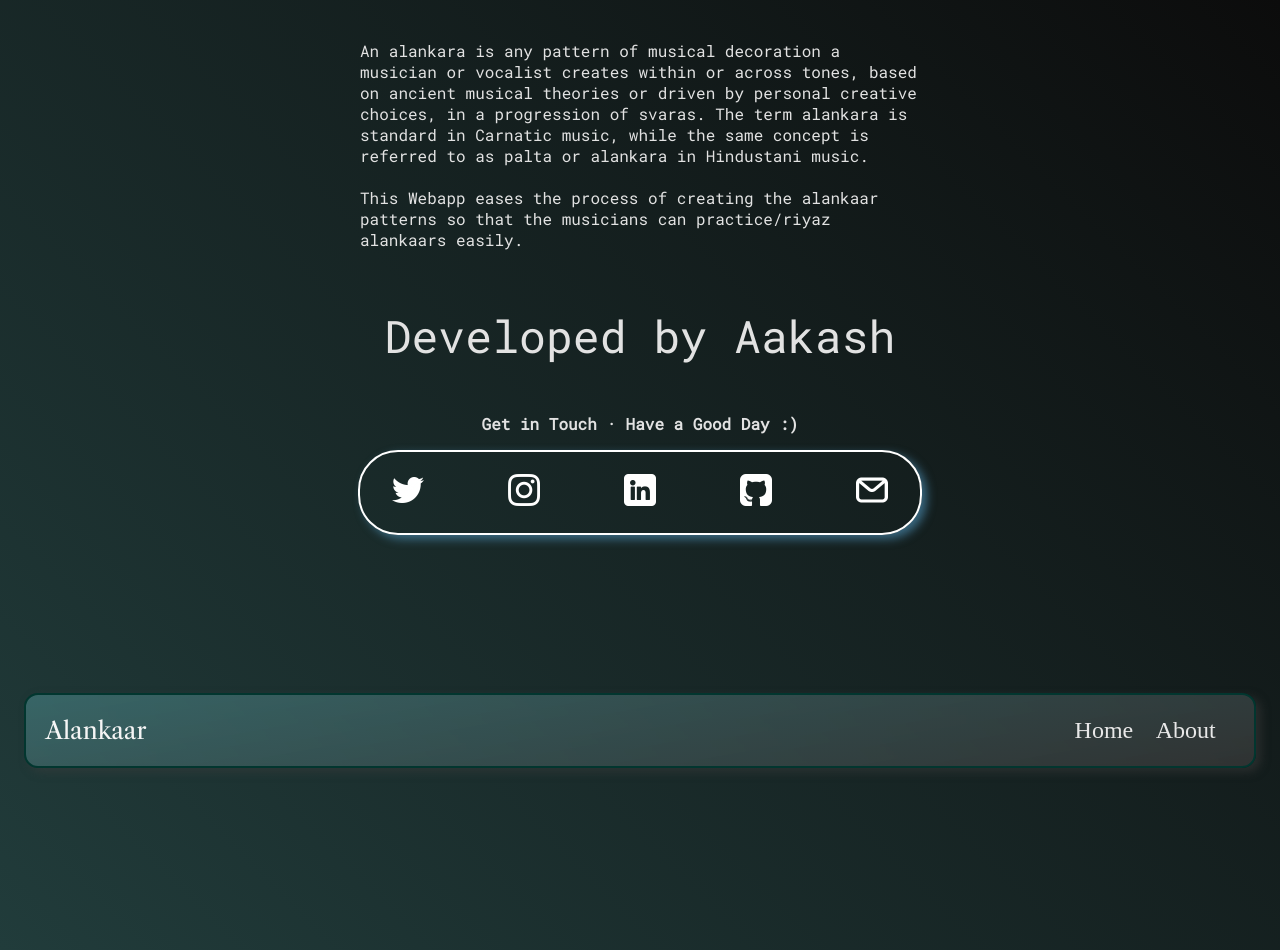
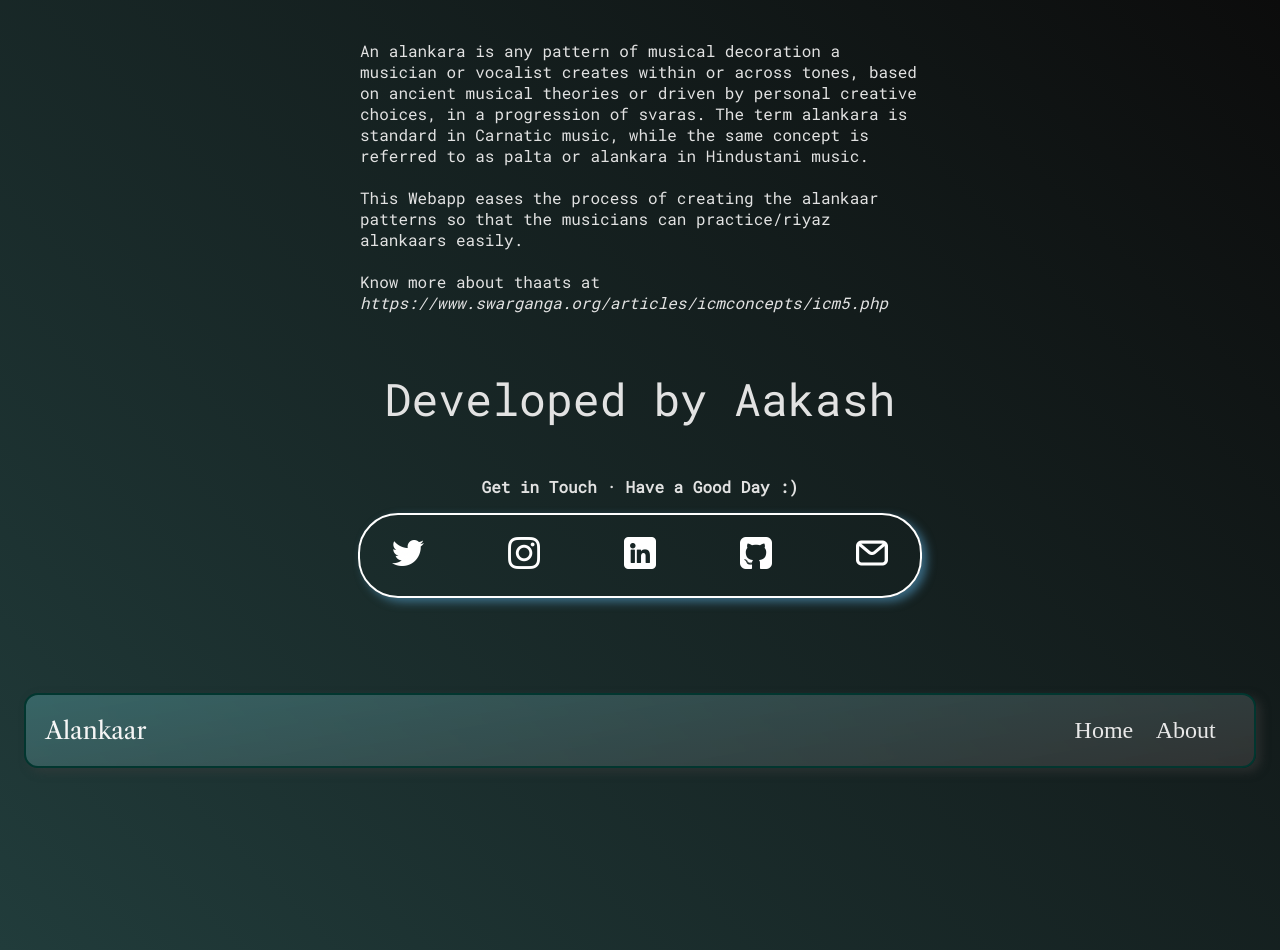
Before and after one commit to Betaakash/your-alankaar, a React (Create React App) app: page /about in a window 1280 px wide. Built offline with nearby package versions, Linux system fonts and the light colour scheme; a web font is replaced by a local one.

Commit message:
added "thhats"

```diff
--- a/public/index.html
+++ b/public/index.html
@@ -7,7 +7,7 @@
     <meta name="theme-color" content="#000000" />
     <meta
       name="description"
-      content="Web site created using create-react-app"
+      content="Generates Alankaar patterns for musicians to Practice."
     />
     <link rel="apple-touch-icon" href="public\favicon.ico" />
 
--- a/src/App.js
+++ b/src/App.js
@@ -44,6 +44,19 @@ const noteSets = [
   },
 ];
 
+const thaats = {
+  asavari: { 3: "gá", 6: "dhá", 7: "ní" },
+  bhairav: { 2: "ré", 6: "dhá" },
+  bhairavi: { 2: "ré", 3: "gá", 6: "dhá", 7: "ní" },
+  bilawal: {},
+  kafi: { 3: "gá", 7: "ní" },
+  kalyan: { 4: "ma'" },
+  khamaj: { 7: "ní" },
+  marwa: { 2: "ré", 4: "ma'" },
+  purvi: { 2: "ré", 4: "ma'", 6: "dhá" },
+  todi: { 3: "gá", 4: "ma'", 6: "dhá" },
+};
+
 const App = () => {
   const [pattern, setPattern] = useState("");
   const [convertedAarohNotes, setConvertedAarohNotes] = useState([]);
@@ -52,16 +65,34 @@ const App = () => {
   const [isModalOpen, setIsModalOpen] = useState(false);
   const [selectedNoteSet, setSelectedNoteSet] = useState(noteSets[0]);
   const [buttonTitle, setButtonTitle] = useState("Regenerate");
+  const [selectedThaat, setSelectedThaat] = useState("");
   // const location = useLocation();
 
   const [activePage, setActivePage] = useState("home");
 
+  // const convertPatternToNotes = (pattern) => {
+  //   const notes = pattern
+  //     .split("")
+  //     .map((digit) => selectedNoteSet.notes[digit]);
+  //   return notes.join(" ");
+  // };
+
   const convertPatternToNotes = (pattern) => {
-    const notes = pattern
-      .split("")
-      .map((digit) => selectedNoteSet.notes[digit]);
+    if (selectedNoteSet.label === "Do Re Mi Fa Sol La Ti..") {
+      return pattern.split("").map((digit) => selectedNoteSet.notes[digit]).join(" ");
+    }
+
+    const thaatsNotes = thaats[selectedThaat];
+    const notes = pattern.split("").map((digit) => {
+      if (thaatsNotes && thaatsNotes[digit]) {
+        return thaatsNotes[digit];
+      }
+      return selectedNoteSet.notes[digit];
+    });
+
     return notes.join(" ");
   };
+
 
   const handlePatternChange = (e) => {
     const inputPattern = e.target.value;
@@ -90,10 +121,18 @@ const App = () => {
   };
 
   const handleNextIterations = () => {
+
+
+    if (selectedThaat === "") {
+
+      window.alert("Please Select a Thaat first (Go to About page to know more about Thaats in Indian Classical Music)");
+      return;
+    }
+
     if (pattern.length === 0) {
-      // If the pattern is empty, show the pop-up message
+
       window.alert("Please enter an initial pattern first...");
-      return; // Exit the function to prevent further execution
+      return;
     }
     if (pattern.length > 0) {
       const iterations = 8;
@@ -115,6 +154,21 @@ const App = () => {
       setConvertedAvrohNotes(convertedAvrohIterations);
       setIterationsPrinted(true);
       setIsModalOpen(true);
+    }
+  };
+
+  const handleThaatChange = (e) => {
+    const selectedThaat = e.target.value;
+    setSelectedThaat(selectedThaat);
+
+    if (iterationsPrinted) {
+      const convertedAarohIterations = convertedAarohNotes.map((iter) =>
+        convertPatternToNotes(iter)
+      );
+      const convertedAvrohIterations = [...convertedAarohIterations].reverse();
+
+      setConvertedAarohNotes(convertedAarohIterations);
+      setConvertedAvrohNotes(convertedAvrohIterations);
     }
   };
 
@@ -234,11 +288,25 @@ const App = () => {
                 </option>
               ))}
             </select>
-
             <br />
-
+            <label className="font-link">Select Thaat:</label>
+            <select value={selectedThaat} onChange={handleThaatChange}>
+              <option value="">None</option>
+              <option value="asavari">Asavari</option>
+              <option value="bhairav">Bhairav</option>
+              <option value="bhairavi">Bhairavi</option>
+              <option value="bilawal">Bilawal</option>
+              <option value="kafi">Kafi</option>
+              <option value="kalyan">Kalyan</option>
+              <option value="khamaj">Khamaj</option>
+              <option value="marwa">Marwa</option>
+              <option value="purvi">Purvi</option>
+              <option value="todi">Todi</option>
+            </select>
             <label className="font-link">Enter first Pattern:</label> <br />
-            <label className="font-linkkk">Eg: Sa Re Ga Re Sa becomes 12321</label>
+            <label className="font-linkkk">
+              Eg: Sa Re Ga Re Sa becomes 12321
+            </label>
             <input
               className="select"
               type="text"
@@ -258,7 +326,6 @@ const App = () => {
         <div className="div2">
           <img src={referimg} alt="yo" />
         </div>
-
       </div>
       <nav className="navbar fixed-top">
         <ul className="nav-list">
@@ -277,7 +344,6 @@ const App = () => {
           </div>
         </ul>
       </nav>{" "}
-
       <Modal isOpen={isModalOpen} onRequestClose={handleCloseModal}>
         <button onClick={handleDownloadPDF} className="modal-button">
           Download PDF
--- a/src/about.css
+++ b/src/about.css
@@ -1,5 +1,17 @@
 .boddy {
   height: 100vh;
+}
+
+.another_link {
+  margin-bottom: 0;
+  margin-left: 0;
+  margin-right: 0;
+  margin-top: 0;
+  text-decoration: none;
+  margin: inherit;
+  color: inherit;
+  padding: inherit;
+
 }
 
 .music {
@@ -34,6 +46,8 @@
   color: rgb(109, 109, 109);
 }
 
+
+
 .navbar {
   position: sticky;
   bottom: 2rem;
@@ -56,6 +70,16 @@
 }
 
 p {
+  font-family: "Roboto Mono", monospace;
+  /* display: flex; */
+  font-size: 1rem;
+  color: #e2e2e2;
+  justify-content: center;
+  align-items: center;
+  align-self: center;
+}
+
+.classp {
   font-family: "Roboto Mono", monospace;
   display: flex;
   font-size: 1rem;
--- a/src/about.js
+++ b/src/about.js
@@ -21,11 +21,19 @@ const About = () => {
             same concept is referred to as palta or alankara in Hindustani
             music. <br /> <br />
             This Webapp eases the process of creating the alankaar patterns so
-            that the musicians can practice/riyaz alankaars easily.
+            that the musicians can practice/riyaz alankaars easily. <br />{" "}
+            <br />
+            Know more about thaats at{" "}
+            <a className="another_link"
+              href="https://www.swarganga.org/articles/icmconcepts/icm5.php"
+              target="_blank"
+            >
+             <i>https://www.swarganga.org/articles/icmconcepts/icm5.php </i>
+            </a>
           </p>
         </div>
         <div className="abouthero">Developed by Aakash</div>
-        <p>
+        <p className="classp">
           <b>Get in Touch · Have a Good Day :)</b>
         </p>
         <div className="contactlinks">
```
